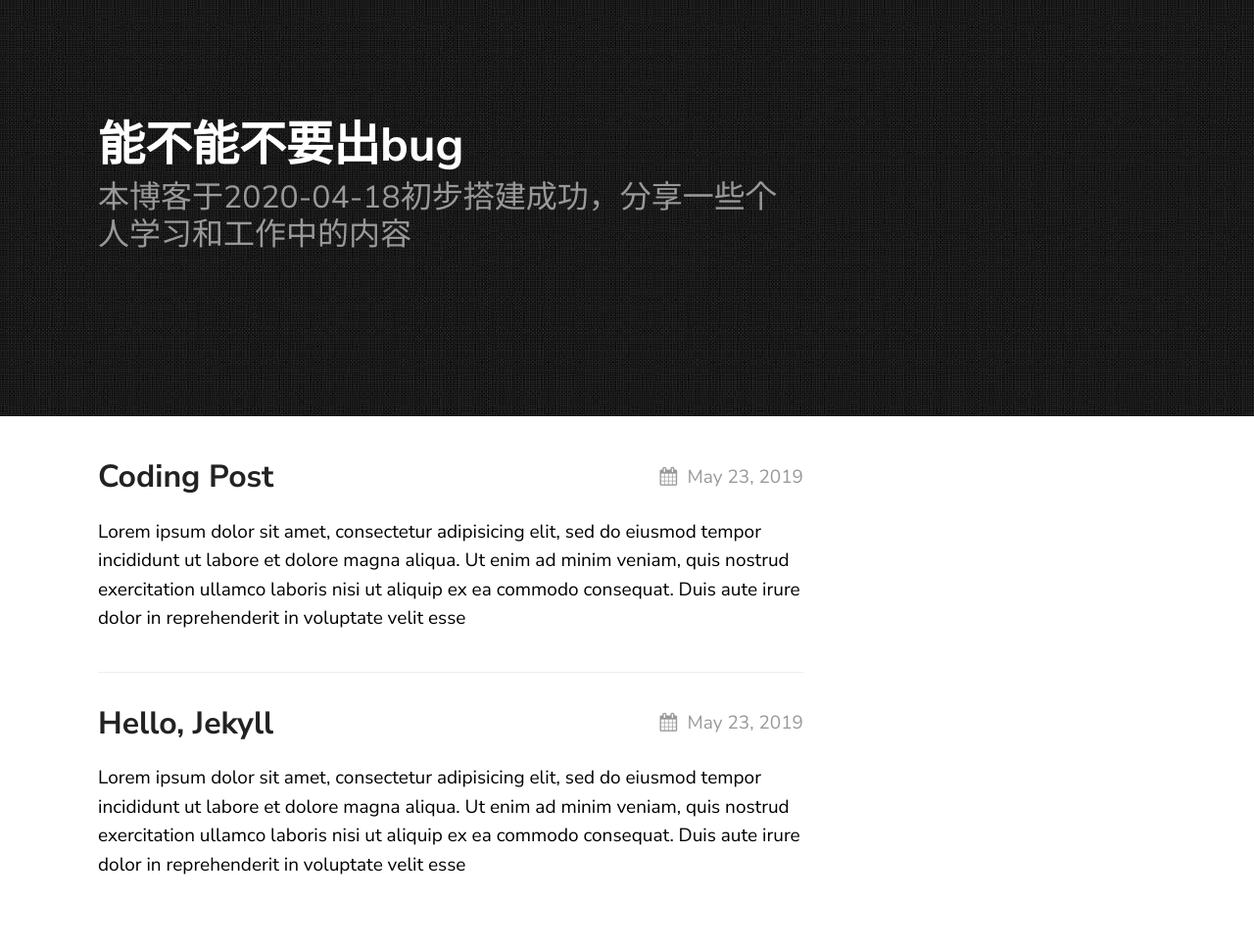
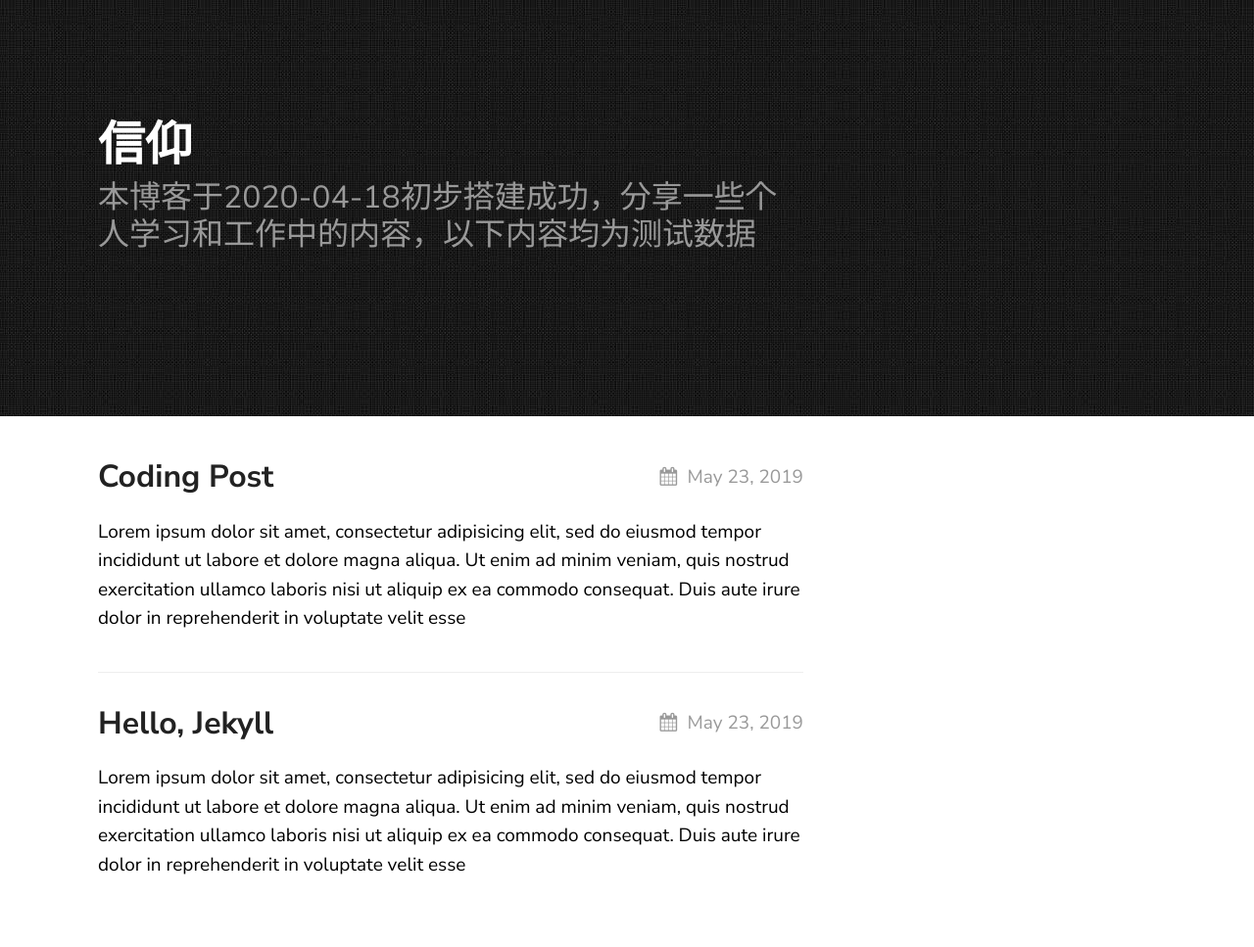
Before and after one commit to hyyngu/hyyngu.github.io, a Jekyll site: the page built from index.md, in a window 1280 px wide. Shown: the whole page at 98% size. Built offline with Jekyll 4.4.1, drawn with Linux system fonts in a browser that asks for light colours.

Commit message:
update title

```diff
--- a/_config.yml
+++ b/_config.yml
@@ -15,8 +15,8 @@ sass:
 
 permalink: /posts/:title/
 texture:
-  title: 能不能不要出bug
-  tagline: 本博客于2020-04-18初步搭建成功，分享一些个人学习和工作中的内容
+  title: 信仰
+  tagline: 本博客于2020-04-18初步搭建成功，分享一些个人学习和工作中的内容，以下内容均为测试数据
   date_format: "%b %-d, %Y"
   style: black
   showNav: false
```
